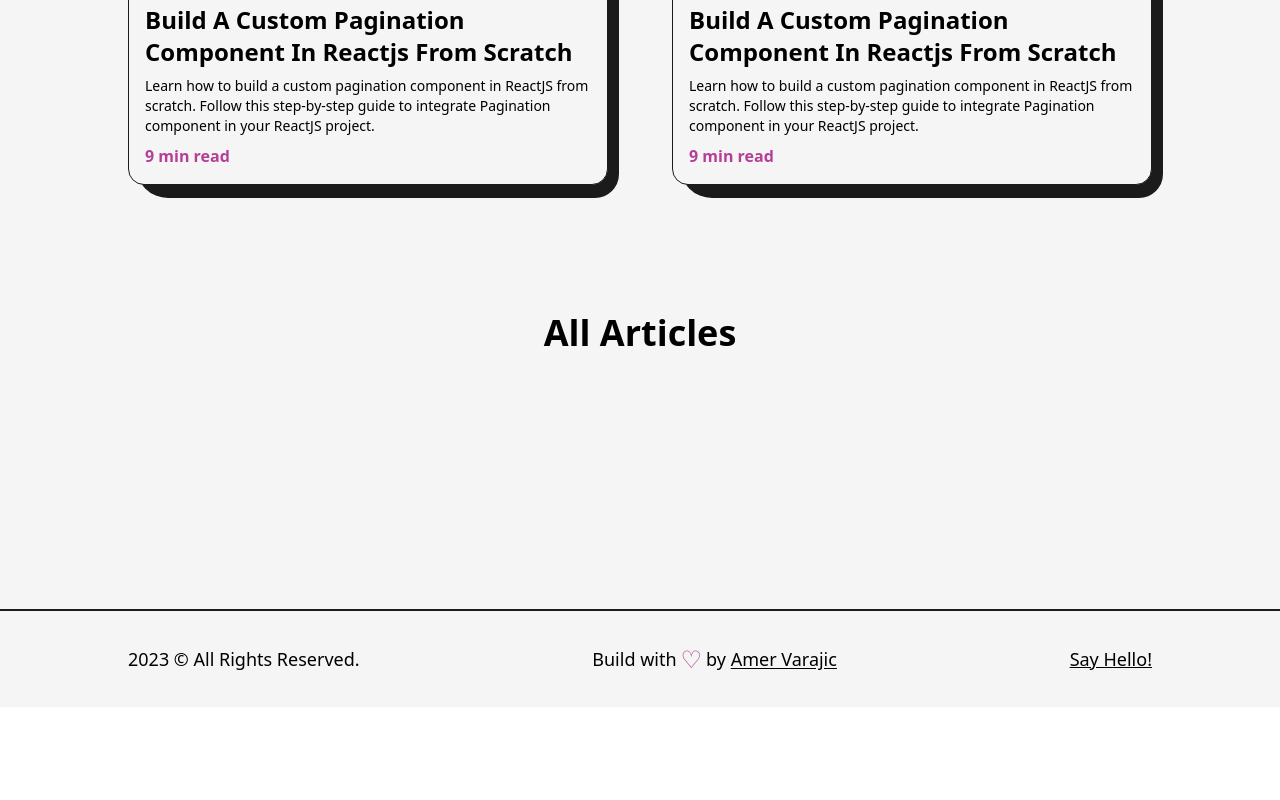
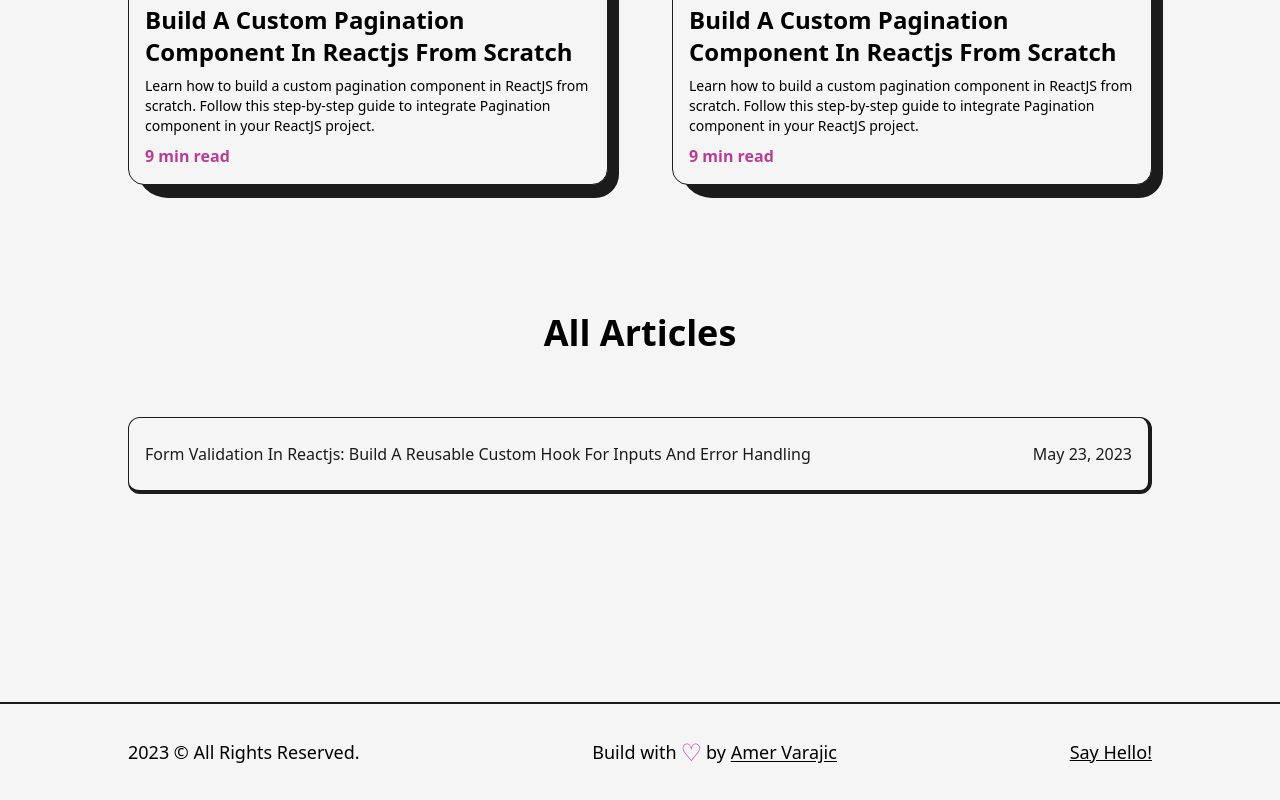
Before and after one commit to amerv97/Next.js-amervarajic-portfolio, a Next.js app in the folder Next.js-Developer-Portfolio-Starter-Code-main/: page /articles in a window 1280 px wide. Shown: the part 578-1378 px from the top of the page. Before the commit the page ends 1285 px from the top, so only its background shows below. Built offline with nearby package versions, Linux system fonts and the light colour scheme.

Commit message:
styled article

```diff
--- a/Next.js-Developer-Portfolio-Starter-Code-main/src/pages/articles.js
+++ b/Next.js-Developer-Portfolio-Starter-Code-main/src/pages/articles.js
@@ -3,6 +3,7 @@ import Layout from "@/components/Layout";
 
 import article1 from "../../public/images/articles/pagination component in reactjs.jpg";
 import article2 from "../../public/images/articles/create loading screen in react js.jpg";
+import article3 from "../../public/images/articles/What is Redux with easy explanation.png";
 
 import React from "react";
 import Head from "next/head";
@@ -12,9 +13,18 @@ import { motion } from "framer-motion";
 
 const FramerImage = motion(Image);
 
+const Article = ({ img, title, date, link }) => {
+  return (
+    <li className="w-full relative p-4 py-6 my-4 rounded-xl flex items-center  justify-between bg-light text-dark first:mt-0 border border-solid border-dark border-r-4 border-b-4">
+      <Link href={link} target="_blank">
+        <h2>{title}</h2>
+      </Link>
+      <span>{date}</span>
+    </li>
+  );
+};
 
-
-const FeaturedArtice = ({ img, title, time, summary, link }) => {
+const FeaturedArticle = ({ img, title, time, summary, link }) => {
   return (
     <>
       <li className="relative col-span-1 w-full p-4 bg-light border border-solid border-dark rounded-2xl">
@@ -44,7 +54,7 @@ const FeaturedArtice = ({ img, title, time, summary, link }) => {
   );
 };
 
-const article = () => {
+const articles = () => {
   return (
     <>
       <Head>
@@ -55,7 +65,7 @@ const article = () => {
         <Layout className="pt-16">
           <AnimatedText text="Words Can Change The World!" className="mb-16 " />
           <ul className="grid grid-cols-2 gap-16">
-            <FeaturedArtice
+            <FeaturedArticle
               title="Build A Custom Pagination Component In Reactjs From Scratch"
               summary="Learn how to build a custom pagination component in ReactJS from scratch.
                 Follow this step-by-step guide to integrate Pagination component in your ReactJS project."
@@ -63,7 +73,7 @@ const article = () => {
               link="/"
               img={article1}
             />
-            <FeaturedArtice
+            <FeaturedArticle
               title="Build A Custom Pagination Component In Reactjs From Scratch"
               summary="Learn how to build a custom pagination component in ReactJS from scratch.
                 Follow this step-by-step guide to integrate Pagination component in your ReactJS project."
@@ -75,10 +85,18 @@ const article = () => {
           <h2 className="font-bold text-4xl w-full text-center my-16 mt-32 ">
             All Articles
           </h2>
+          <ul>
+            <Article
+              title="Form Validation In Reactjs: Build A Reusable Custom Hook For Inputs And Error Handling"
+              date="May 23, 2023"
+              link="/"
+              img={article3}
+            />
+          </ul>
         </Layout>
       </main>
     </>
   );
 };
 
-export default article;
+export default articles;
```
